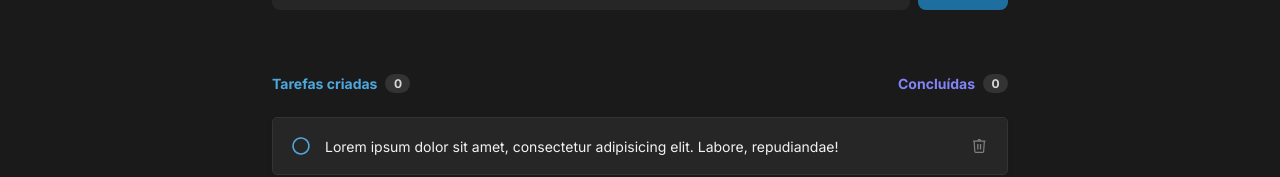
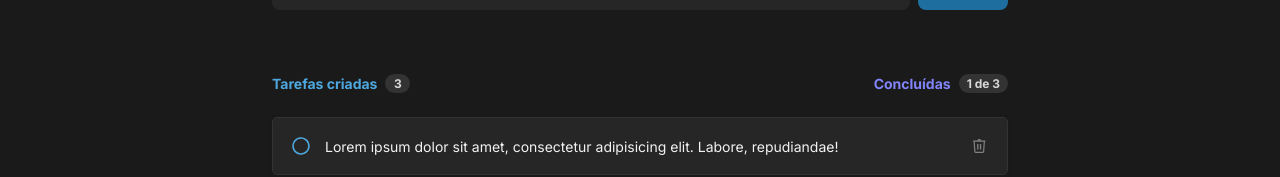
Before and after one commit to Dailton-Bastos/to-do-app, a React (Vite) app: page / in a window 1280 px wide. Shown: the part 216-393 px from the top of the page. Built offline with nearby package versions, Linux system fonts and the light colour scheme.

Commit message:
feat: tasks info values

```diff
--- a/src/components/Tasks/Info/Info.module.css
+++ b/src/components/Tasks/Info/Info.module.css
@@ -27,8 +27,9 @@
   justify-content: center;
   border-radius: 999px;
   background-color: var(--gray-400);
+  padding: 0.2rem 0.8rem;
   height: 19px;
-  width: 25px;
+  min-width: 25px;
 }
 
 .infoCounter span {
--- a/src/components/Tasks/Info/index.tsx
+++ b/src/components/Tasks/Info/index.tsx
@@ -1,15 +1,14 @@
-import React from 'react';
-
+import type { InfoProps } from '../../../types';
 import styles from './Info.module.css';
 
-export const Info = () => {
+export const Info = ({ totalCounter, totalDone }: InfoProps) => {
   return (
     <div className={styles.info}>
       <div className={styles.infoTitle}>
         <span className={styles.infoCreated}>Tarefas criadas</span>
 
         <div className={styles.infoCounter}>
-          <span>0</span>
+          <span>{totalCounter}</span>
         </div>
       </div>
 
@@ -17,7 +16,7 @@ export const Info = () => {
         <span className={styles.infoDone}>Concluídas</span>
 
         <div className={styles.infoCounter}>
-          <span>0</span>
+          <span>{totalDone > 0 ? `${totalDone} de ${totalCounter}` : '0'}</span>
         </div>
       </div>
     </div>
--- a/src/components/Tasks/index.tsx
+++ b/src/components/Tasks/index.tsx
@@ -1,3 +1,5 @@
+import React from 'react';
+
 import { Info } from './Info';
 // import { Empty } from './Empty';
 import { List } from './List';
@@ -7,9 +9,21 @@ import type { TasksProps } from '../../types';
 import styles from './Tasks.module.css';
 
 export const Tasks = ({ tasks }: TasksProps) => {
+  const totalCounter = React.useMemo(() => {
+    return tasks?.length;
+  }, [tasks]);
+
+  const totalDone = React.useMemo(() => {
+    return tasks?.reduce((accumulator, currentValue) => {
+      if (currentValue?.isFinished) accumulator += 1;
+
+      return accumulator;
+    }, 0);
+  }, [tasks]);
+
   return (
     <section className={styles.tasks}>
-      <Info />
+      <Info totalCounter={totalCounter} totalDone={totalDone} />
 
       {/* <Empty /> */}
 
--- a/src/types/index.d.ts
+++ b/src/types/index.d.ts
@@ -19,3 +19,8 @@ export interface TasksProps {
 export interface ListProps {
   tasks: Task[];
 }
+
+export interface InfoProps {
+  totalCounter: number;
+  totalDone: number;
+}
```
